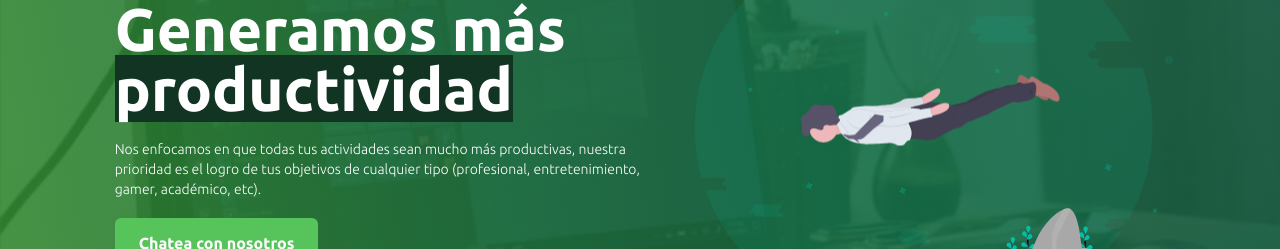
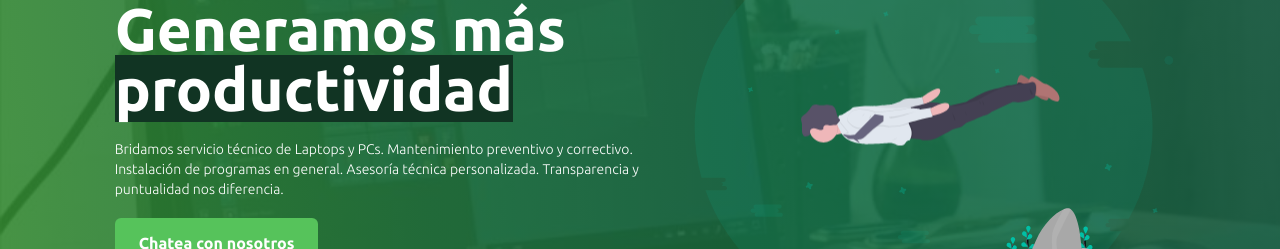
Before and after one commit to wasi-lat/tingotech, a Next.js app: page / in a window 1280 px wide. Shown: the part 241-490 px from the top of the page. Built offline with nearby package versions, Linux system fonts and the light colour scheme.

Commit message:
UPDATE: update meta description and hero description

```diff
--- a/components/layout.js
+++ b/components/layout.js
@@ -10,7 +10,7 @@ export default function Layout({ children }) {
       <Head> {/* <!-- Primary Meta Tags --> */}
         <title>TingoTech - Inicio | Servicio Técnico de Laptops y PC's</title>
         <link rel="icon" href="/assets/img/logo.png" />
-        <meta name="description" content="TingoTech soluciones tecnologicas generando productividad." />
+        <meta name="description" content="Bridamos servicio técnico de Laptops y PCs. Mantenimiento preventivo y correctivo. Instalación de programas en general. Asesoría técnica personalizada. Transparencia y puntualidad nos diferencia." />
         <meta name="language" content="es" />
         <meta name="author" content="TingoTech" />
         <meta name="subject" content="TingoTech soluciones tecnologicas generando productividad." />
--- a/pages/index.js
+++ b/pages/index.js
@@ -30,9 +30,9 @@ export default function Home() {
                 <mark className="bg-second text-white">productividad</mark>
               </h2>
               <p className="mt-5 mb-8 text-sm font-light text-white">
-                Nos enfocamos en que todas tus actividades sean mucho más productivas,
-                nuestra prioridad es el logro de tus objetivos de cualquier tipo
-                (profesional, entretenimiento, gamer, académico, etc).
+              Bridamos servicio técnico de Laptops y PCs. Mantenimiento preventivo y correctivo.
+              Instalación de programas en general. Asesoría técnica personalizada.
+              Transparencia y puntualidad nos diferencia.
               </p>
               <Link href="https://api.whatsapp.com/send?phone=51928408503&text=Hola Tío TingoTech te quería consultar...">
                 <a
```
